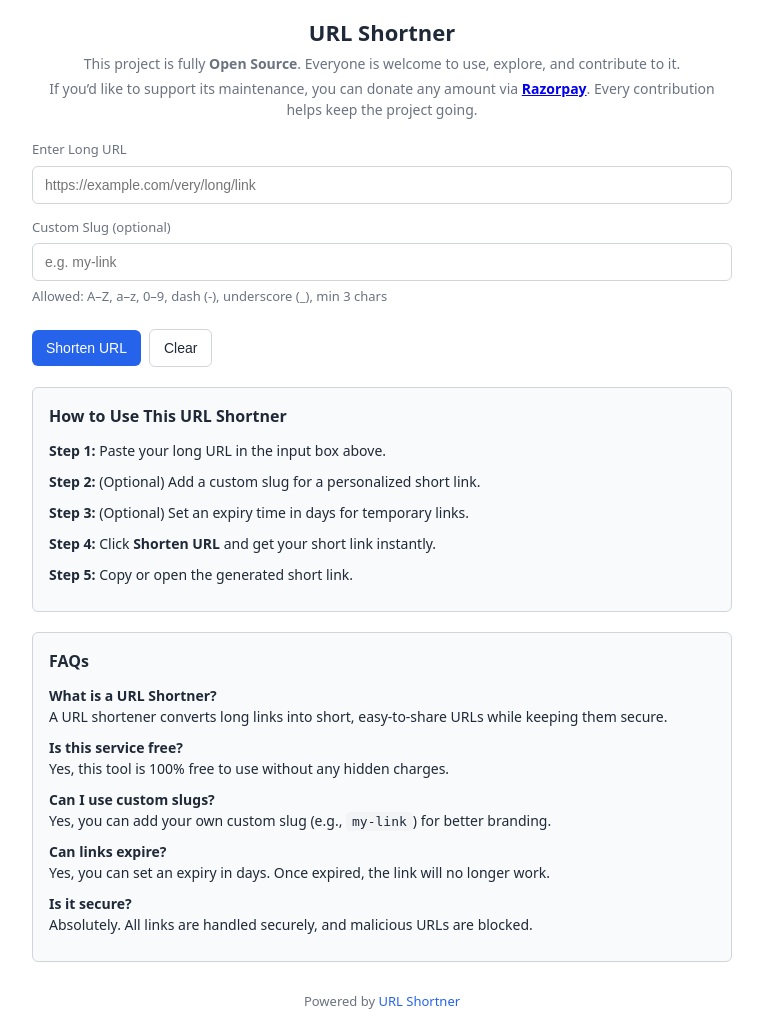
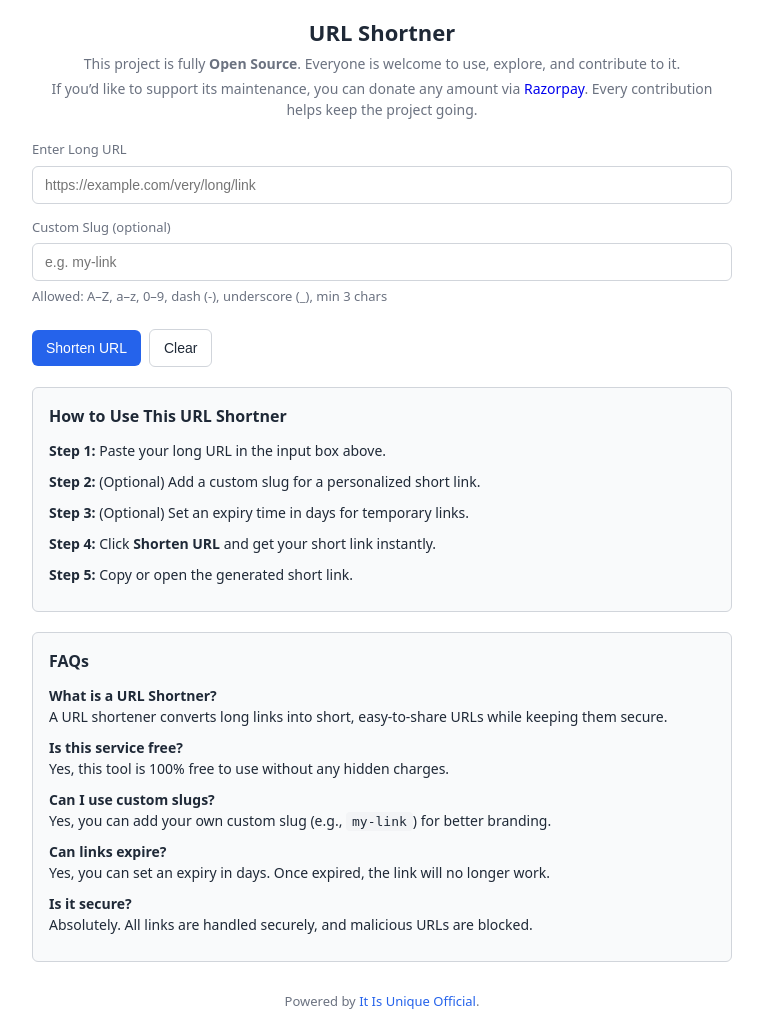
Before and after one commit to iamrcs/url-shortener, a Flask app: page / in a window 1280 px wide. Shown: the whole page, without its empty margins (258-1021 px from the left). Run offline with Flask 3, Linux system fonts and the light colour scheme.

Commit message:
Update index.html

```diff
--- a/templates/index.html
+++ b/templates/index.html
@@ -101,7 +101,7 @@
       <h1>URL Shortner</h1>
       <p>This project is fully <strong>Open Source</strong>. Everyone is welcome to use, explore, and contribute to it.</p>
 
-      <p>If you’d like to support its maintenance, you can donate any amount via <strong><a href="https://razorpay.me/@itisuniqueofficial" target="_blank">Razorpay</a></strong>. Every contribution helps keep the project going.</p>
+      <p>If you’d like to support its maintenance, you can donate any amount via <a style='text-decoration:none;' href="https://razorpay.me/@itisuniqueofficial" target="_blank">Razorpay</a>. Every contribution helps keep the project going.</p>
     </header>
 
     <form id="shortForm" autocomplete="off" novalidate>
@@ -160,7 +160,7 @@
     </section>
 
     <footer>
-      <p>Powered by <a href="/" target="_blank" rel="noopener">URL Shortner</a></p>
+      <p>Powered by <a href="https://www.itisuniqueofficial.com/" target="_blank">It Is Unique Official</a>.</p>
     </footer>
   </main>
 
```
